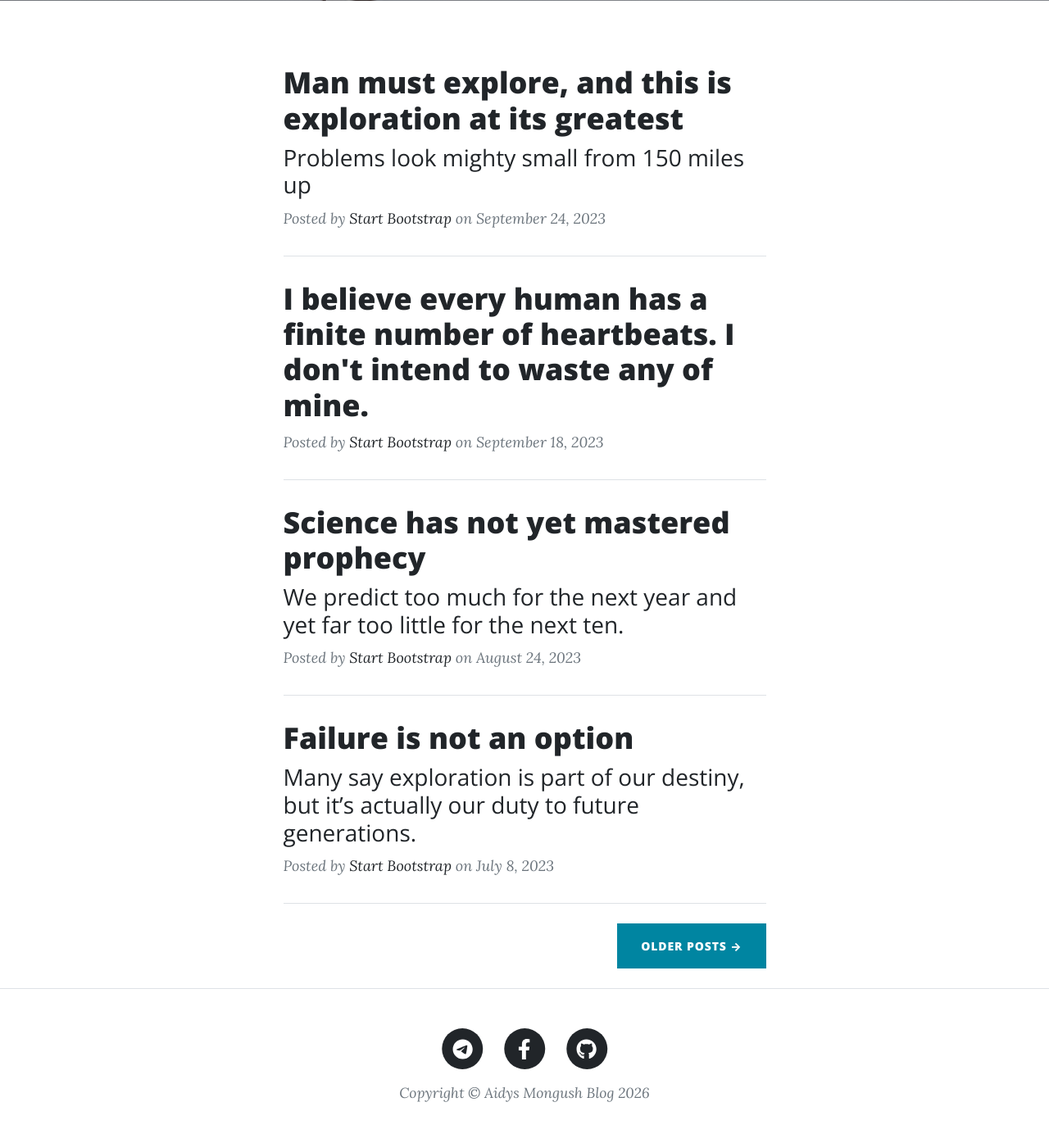
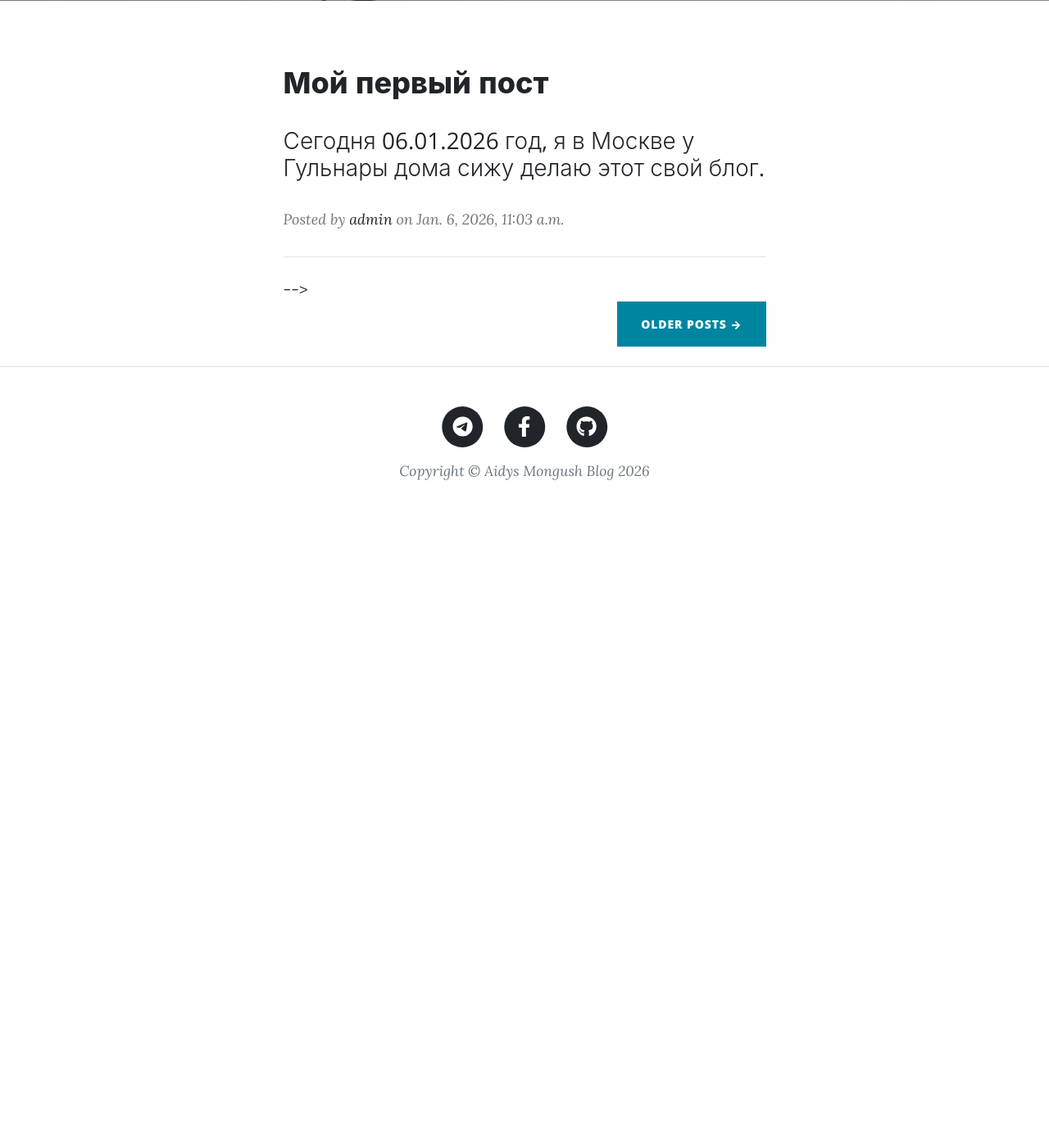
Before and after one commit to AidysM/Myblog2026, a Django app: page / in a window 1280 px wide. Shown: the part 627-2022 px from the top of the page at 82% size. After the commit the page ends 1213 px from the top, so only its background shows below. Run offline with Django 5.2, Linux system fonts and the light colour scheme; data comes from the database, SQL or seed files in the repository; some libraries are stand-ins or nearby versions.

Commit message:
works list, detail posts

```diff
--- a/templates/home.html
+++ b/templates/home.html
@@ -24,21 +24,23 @@
         <div class="row gx-4 gx-lg-5 justify-content-center">
             <div class="col-md-10 col-lg-8 col-xl-7">
                 <!-- Post preview-->
+                {% for post in posts %}
                     <div class="post-preview">
-                    <a href="post.html">
-                        <h2 class="post-title">Man must explore, and this is exploration at its greatest</h2>
-                        <h3 class="post-subtitle">Problems look mighty small from 150 miles up</h3>
+                        <a href="{% url 'blog:post_detail' post.id %}">
+                            <h2 class="post-title">{{ post.title }}</h2>
+                            <h3 class="post-subtitle">{{ post.body|truncatewords:30|linebreaks }}</h3>
                         </a>
                         <p class="post-meta">
                             Posted by
-                        <a href="#!">Start Bootstrap</a>
-                        on September 24, 2023
+                            <a href="#!">{{ post.author }}</a>
+                            on {{ post.publish }}
                         </p>
                     </div>
                     <!-- Divider-->
                     <hr class="my-4" />
+                {% endfor %}
                 <!-- Post preview-->
-                <div class="post-preview">
+                <!-- <div class="post-preview">
                     <a href="post.html"><h2 class="post-title">I believe every human has a finite number of heartbeats. I don't intend to waste any of mine.</h2></a>
                     <p class="post-meta">
                         Posted by
@@ -47,9 +49,9 @@
                     </p>
                 </div>
                 <!-- Divider-->
-                <hr class="my-4" />
+                <!-- <hr class="my-4" /> -->
                 <!-- Post preview-->
-                <div class="post-preview">
+                <!-- <div class="post-preview">
                     <a href="post.html">
                         <h2 class="post-title">Science has not yet mastered prophecy</h2>
                         <h3 class="post-subtitle">We predict too much for the next year and yet far too little for the next ten.</h3>
@@ -59,11 +61,11 @@
                         <a href="#!">Start Bootstrap</a>
                         on August 24, 2023
                     </p>
-                </div>
+                </div> -->
                 <!-- Divider-->
-                <hr class="my-4" />
+                <!-- <hr class="my-4" /> -->
                 <!-- Post preview-->
-                <div class="post-preview">
+                <!-- <div class="post-preview">
                     <a href="post.html">
                         <h2 class="post-title">Failure is not an option</h2>
                         <h3 class="post-subtitle">Many say exploration is part of our destiny, but it’s actually our duty to future generations.</h3>
@@ -73,9 +75,9 @@
                         <a href="#!">Start Bootstrap</a>
                         on July 8, 2023
                     </p>
-                </div>
+                </div> -->
                 <!-- Divider-->
-                <hr class="my-4" />
+                <!-- <hr class="my-4" /> --> -->
                 <!-- Pager-->
                 <div class="d-flex justify-content-end mb-4"><a class="btn btn-primary text-uppercase" href="#!">Older Posts →</a></div>
             </div>
```
Also changed, not shown: templates/post.html (+9 -7 lines). Lines whose indentation alone changed are shown as unchanged.
